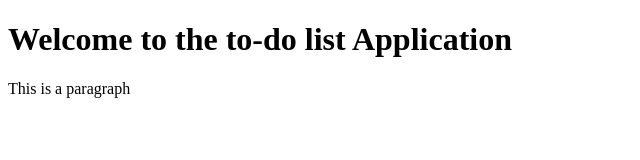
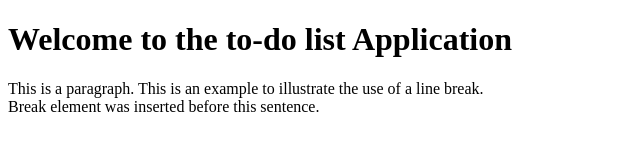
Before and after one commit to vidyakv30/My-Repository, a plain HTML site: page index.html in a window 1280 px wide. Shown: the whole page, without its empty margins (0-640 px from the left). Drawn offline with Linux system fonts and the light colour scheme.

Commit message:
Added the line break element.

```diff
--- a/index.html
+++ b/index.html
@@ -2,6 +2,6 @@
 	<html>
 	<body>
 		<h1> Welcome to the to-do list Application</h1>
-		<p> This is a paragraph</p>
+		<p> This is a paragraph. This is an example to illustrate the use of a line break.<br/> Break element was inserted before this sentence.</p>
 	</body>
 	</html>
```
